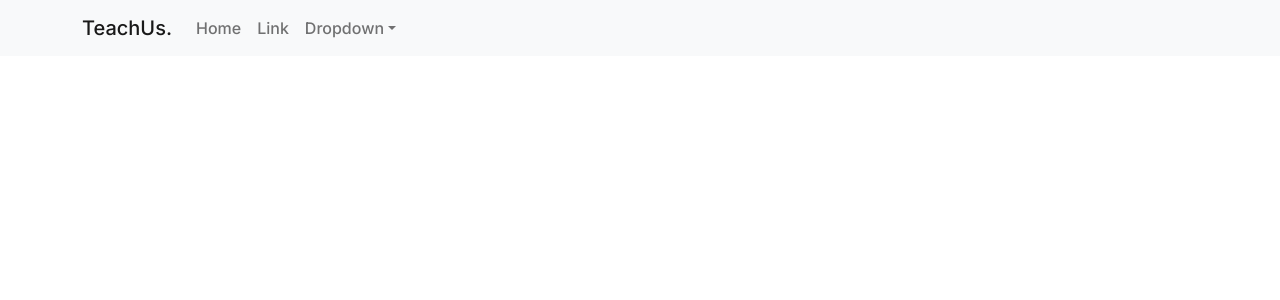
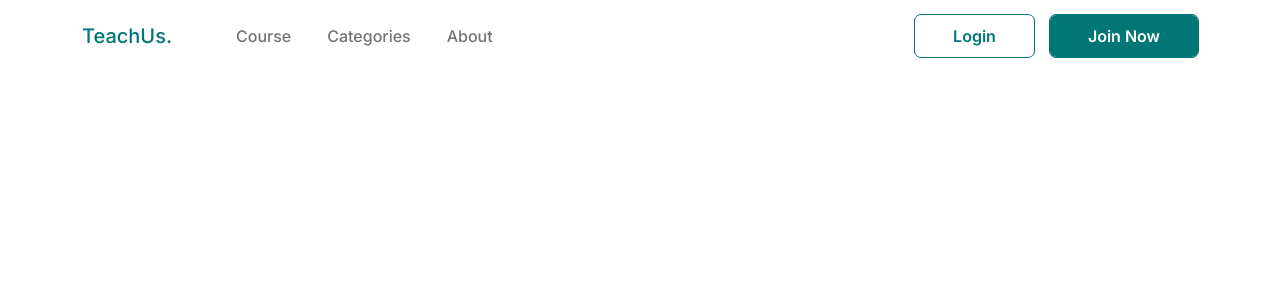
Before and after one commit to ariefhk/arx-teachus, a React (Create React App) app: page / in a window 1280 px wide. Shown: the top 300 px of the page. Built offline with nearby package versions, Linux system fonts and the light colour scheme.

Commit message:
add navbar

```diff
--- a/src/components/Navbar/index.jsx
+++ b/src/components/Navbar/index.jsx
@@ -1,29 +1,46 @@
 import React from "react";
-import { Navbar, Nav, NavDropdown, Container } from "react-bootstrap";
-import "./style.module.css";
+import { Navbar, Nav, Container, Button, Row, Col } from "react-bootstrap";
+import "./navbar.css";
 
 function index() {
+  const navbarMenu = [
+    {
+      name: "Course",
+      path: "course",
+    },
+    {
+      name: "Categories",
+      path: "categories",
+    },
+    {
+      name: "About",
+      path: "about",
+    },
+  ];
+
   return (
-    <Navbar bg="light" expand="lg">
+    <Navbar id="navbar" expand="lg">
       <Container>
-        <Navbar.Brand href="#home">TeachUs.</Navbar.Brand>
+        <Navbar.Brand href={`home`} className="navbar-logo">
+          TeachUs.
+        </Navbar.Brand>
         <Navbar.Toggle aria-controls="basic-navbar-nav" />
-        <Navbar.Collapse id="basic-navbar-nav">
-          <Nav className="me-auto">
-            <Nav.Link href="#home">Home</Nav.Link>
-            <Nav.Link href="#link">Link</Nav.Link>
-            <NavDropdown title="Dropdown" id="basic-nav-dropdown">
-              <NavDropdown.Item href="#action/3.1">Action</NavDropdown.Item>
-              <NavDropdown.Item href="#action/3.2">
-                Another action
-              </NavDropdown.Item>
-              <NavDropdown.Item href="#action/3.3">Something</NavDropdown.Item>
-              <NavDropdown.Divider />
-              <NavDropdown.Item href="#action/3.4">
-                Separated link
-              </NavDropdown.Item>
-            </NavDropdown>
+        <Navbar.Collapse id="basic-navbar-nav ">
+          <Nav className="me-auto nav-link">
+            {navbarMenu.map((menu) => (
+              <Nav.Link href={menu.path} key={menu.name}>
+                {menu.name}
+              </Nav.Link>
+            ))}
           </Nav>
+          <div className="d-flex gap-3">
+            {/* <Col>
+            </Col> */}
+            <Button className="navbar-btn-login">Login</Button>
+            {/* <Col>
+            </Col> */}
+            <Button className="navbar-btn-join">Join Now</Button>
+          </div>
         </Navbar.Collapse>
       </Container>
     </Navbar>
--- /dev/null
+++ b/src/components/Navbar/navbar.css
@@ -0,0 +1,29 @@
+#navbar .navbar-logo {
+  color: #007675;
+}
+
+#navbar .nav-link {
+  margin-left: 20px;
+  /* background-color: violet; */
+}
+
+#navbar .navbar-btn {
+  background-color: azure;
+}
+
+#navbar .navbar-btn-login {
+  outline: 1px solid #007675;
+  background-color: #ffff;
+  color: #007675;
+  font-weight: 600;
+  padding: 9px 38px;
+  border: none;
+}
+
+#navbar .navbar-btn-join {
+  outline: 1px solid #007675;
+  background-color: #007675;
+  font-weight: 600;
+  padding: 9px 38px;
+  border: none;
+}
--- /dev/null
+++ b/src/components/Navbar/testt.css
@@ -0,0 +1,7 @@
+.navbar-logo {
+  color: #007675 !important;
+}
+
+#navbar .navbar-btn {
+  background-color: #007675 !important;
+}
```
Also changed, not shown: src/components/Navbar/style.module.css (deleted).
